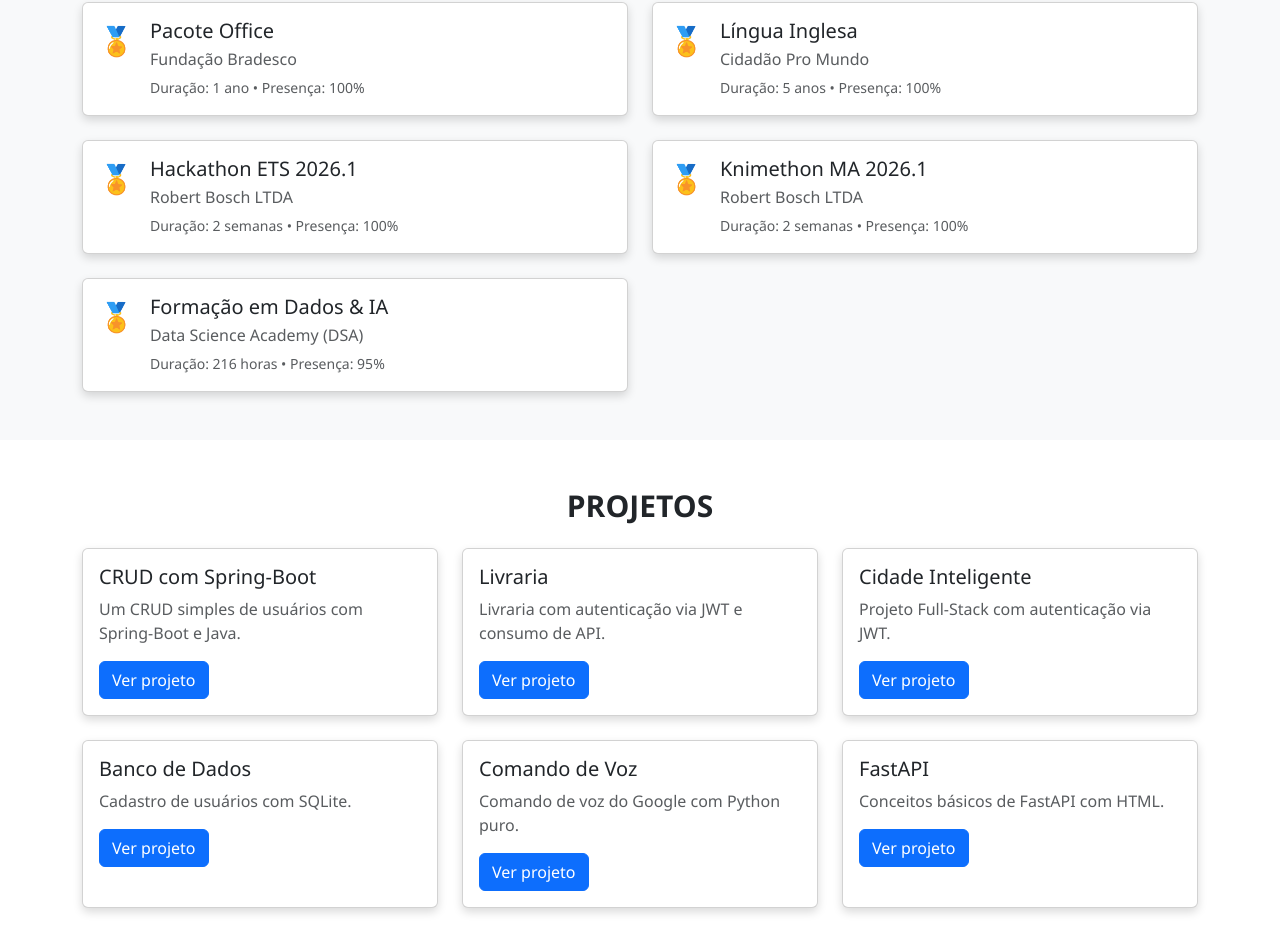
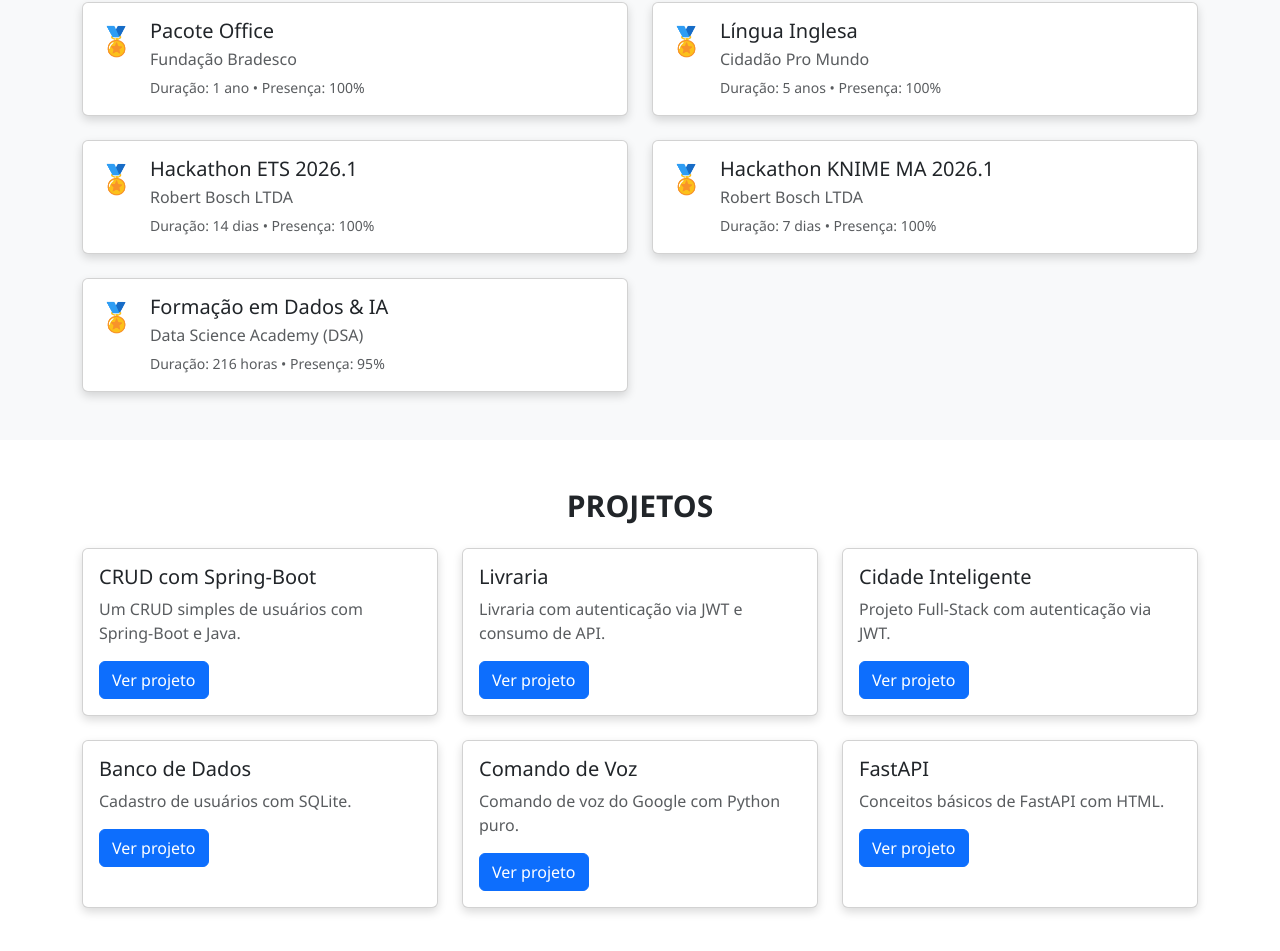
Before and after one commit to kauanvinicius9/Portfolio-Web, a React (Vite) app in the folder Front-End/: page / in a window 1280 px wide. Shown: the part 1145-2096 px from the top of the page. Built offline with nearby package versions, Linux system fonts and the light colour scheme.

Commit message:
new certificate

```diff
--- a/Front-End/src/pages/educations.ts
+++ b/Front-End/src/pages/educations.ts
@@ -38,13 +38,13 @@ export const Educations = [
   {
     course: "Hackathon ETS 2026.1",
     institution: "Robert Bosch LTDA",
-    duration: "2 semanas",
+    duration: "14 dias",
     attendance: "100%",
   },
   {
-    course: "Knimethon MA 2026.1",
+    course: "Hackathon KNIME MA 2026.1",
     institution: "Robert Bosch LTDA",
-    duration: "2 semanas",
+    duration: "7 dias",
     attendance: "100%",
   },
   {
```
